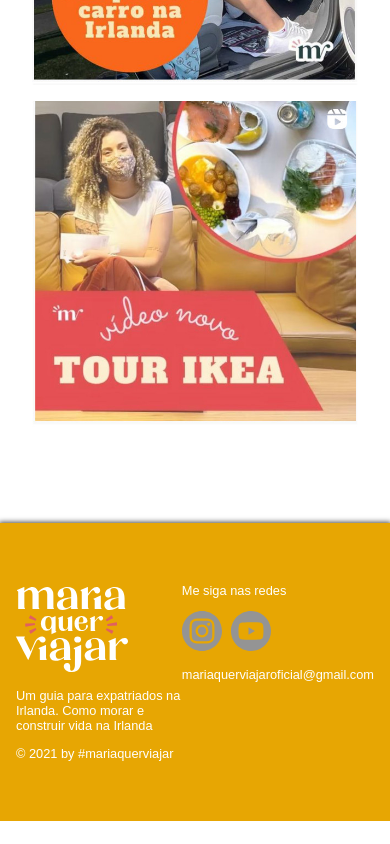
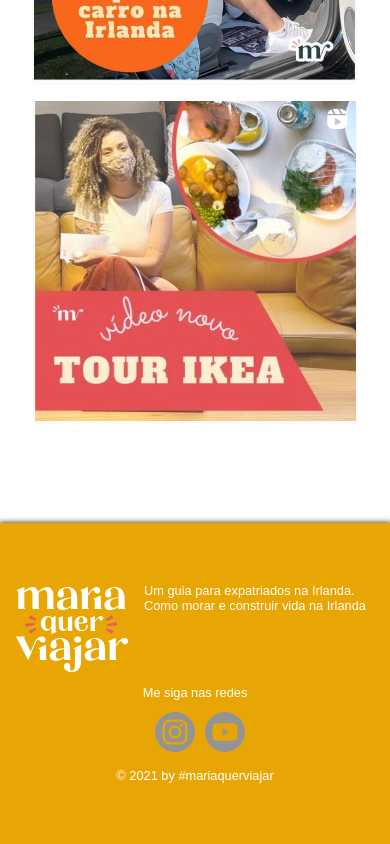
Before and after one commit to sheldonled/mariaquerviajar, a Nuxt app: page / in a window 390 px wide. Shown: the part 5564-6408 px from the top of the page. Before the commit the page ends 6385 px from the top, so only its background shows below. Built offline with nearby package versions, Linux system fonts and the light colour scheme; a web font is replaced by a local one.

Commit message:
Add responsiveness to Footer

```diff
--- a/components/Footer.vue
+++ b/components/Footer.vue
@@ -21,7 +21,7 @@
           Um guia para expatriados na Irlanda. Como morar e construir vida na
           Irlanda
         </p>
-        <p>© 2021 by #mariaquerviajar</p>
+        <p class="footer-signature">© 2021 by #mariaquerviajar</p>
       </section>
       <section class="footer-socials">
         <p>Me siga nas redes</p>
@@ -39,11 +39,12 @@
             ><img :src="$options.YOUTUBE_SVG" class="social-icons__youtube"
           /></a>
         </div>
-        <p>
+        <p class="footer-email">
           <a href="mailto:mariaquerviajaroficial@gmail.com"
             >mariaquerviajaroficial@gmail.com</a
           >
         </p>
+        <p class="footer-signature">© 2021 by #mariaquerviajar</p>
       </section>
     </div>
   </footer>
@@ -66,25 +67,69 @@
 
 .site-footer .wrapper {
   display: flex;
-  justify-content: space-between;
+  flex-flow: column;
+  padding: 0 1rem;
+
+  @media (min-width: 40rem) {
+    flex-flow: row;
+    justify-content: space-between;
+  }
 }
 
 .footer-message {
-  max-width: 16rem;
+  display: flex;
+
+  .footer-signature {
+    display: none;
+  }
+
+  @media (min-width: 40rem) {
+    display: block;
+    max-width: 16rem;
+
+    .footer-signature {
+      display: block;
+    }
+  }
 }
 
 .footer-socials {
-  max-width: 20rem;
+  text-align: center;
+
+  .footer-email {
+    display: none;
+  }
+
+  .footer-signature {
+    display: block;
+  }
+
+  @media (min-width: 40rem) {
+    max-width: 20rem;
+
+    .footer-signature {
+      display: none;
+    }
+    .footer-email {
+      display: block;
+    }
+  }
 }
 
 .logo {
   width: 7rem;
-  margin: 1rem 0;
+  margin: 1rem 1rem 0 0;
   display: block;
+
+  @media (min-width: 40rem) {
+    margin: 1rem 0;
+  }
 }
 
 .social-icons {
   display: flex;
+  margin: 0 auto;
+  width: 5rem;
 
   img {
     width: 2.5rem;
```
